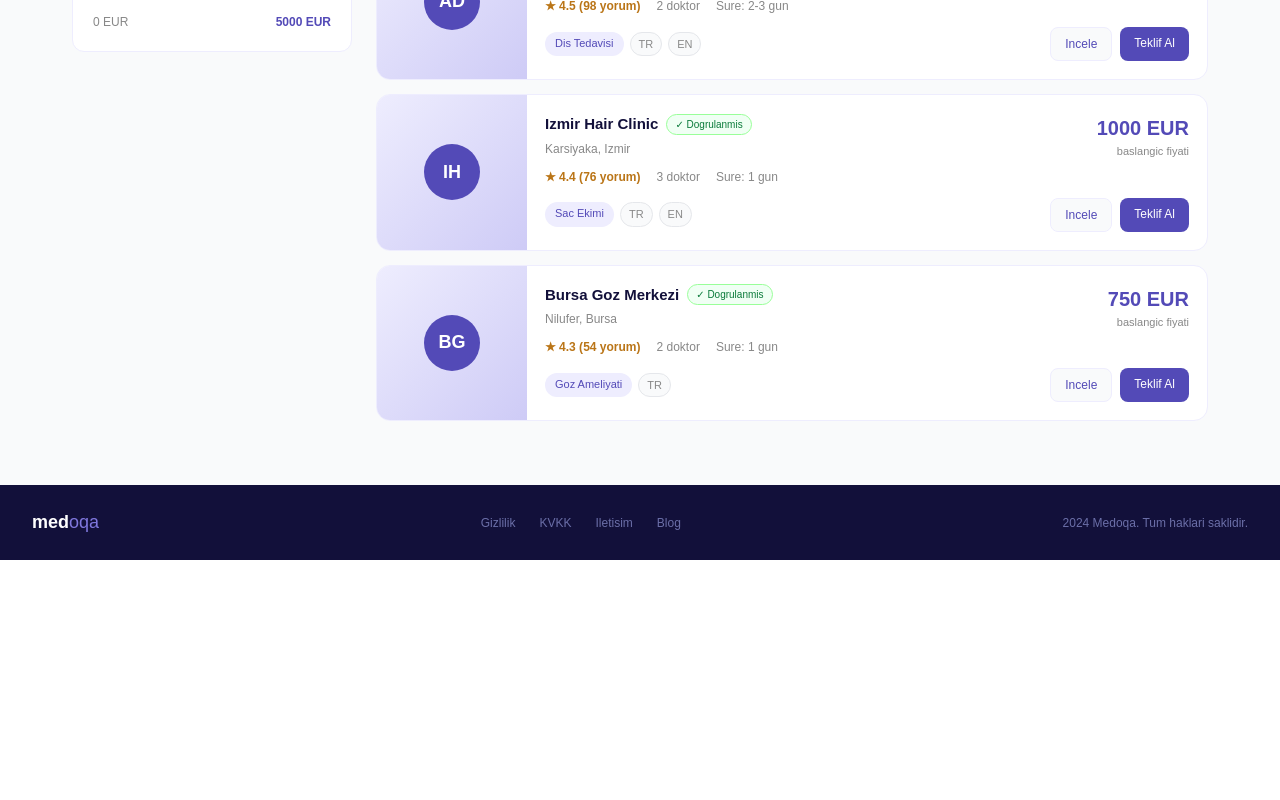
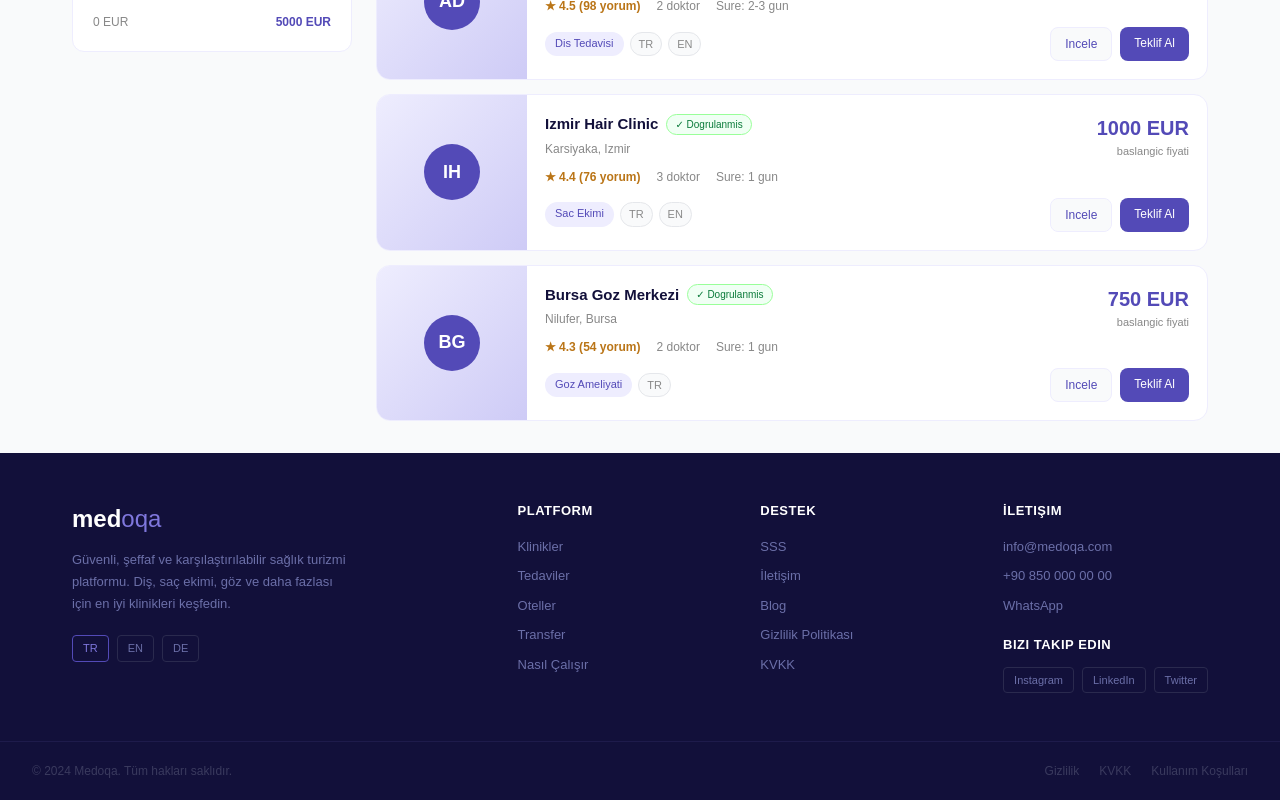
Before and after one commit to oznhaksever-source/Clinyo, a Next.js app: page /klinikler in a window 1280 px wide. Shown: the part 1319-2119 px from the top of the page. Before the commit the page ends 1879 px from the top, so only its background shows below. Built offline with nearby package versions, Linux system fonts and the light colour scheme.

Commit message:
footer tum sayfalara eklendi

```diff
--- a/app/giris/page.tsx
+++ b/app/giris/page.tsx
@@ -1,5 +1,6 @@
 "use client";
 import { useState } from "react";
+import Footer from "../components/Footer";
 
 export default function Giris() {
   const [mod, setMod] = useState("giris");
@@ -110,6 +111,7 @@
 
         </div>
       </div>
+      <Footer />
 
     </main>
   );
--- a/app/iletisim/page.tsx
+++ b/app/iletisim/page.tsx
@@ -1,5 +1,6 @@
 "use client";
 import Navbar from "../components/Navbar";
+import Footer from "../components/Footer";
 import { useState } from "react";
 
 export default function Iletisim() {
@@ -113,17 +114,7 @@
         </div>
       </div>
 
-      <footer style={{ background: "#12103a", padding: "24px 32px", display: "flex", justifyContent: "space-between", alignItems: "center" }}>
-        <div style={{ fontSize: "18px", fontWeight: 700, color: "#fff" }}>
-          med<span style={{ color: "#7F77DD", fontWeight: 300 }}>oqa</span>
-        </div>
-        <div style={{ display: "flex", gap: "24px" }}>
-          {["Gizlilik", "KVKK", "İletişim", "Blog"].map((l) => (
-            <a key={l} href="#" style={{ color: "#6b6fa8", fontSize: "12px", textDecoration: "none" }}>{l}</a>
-          ))}
-        </div>
-        <div style={{ fontSize: "12px", color: "#6b6fa8" }}>2024 Medoqa. Tüm hakları saklıdır.</div>
-      </footer>
+      <Footer />
 
     </main>
   );
--- a/app/karsilastir/page.tsx
+++ b/app/karsilastir/page.tsx
@@ -1,5 +1,6 @@
  "use client";
 import { useState } from "react";
+import Footer from "../components/Footer";
 
 export default function TeklifKarsilastir() {
   const [secilenTeklif, setSecilenTeklif] = useState("");
@@ -159,6 +160,7 @@
         )}
 
       </div>
+      <Footer />
     </main>
   );
 }
--- a/app/klinik/page.tsx
+++ b/app/klinik/page.tsx
@@ -1,4 +1,5 @@
  import Navbar from "../components/Navbar";
+ import Footer from "../components/Footer";
 export default function KlinikProfil() {
   const doktorlar = [
     { kisaltma: "AK", ad: "Dr. Ahmet Kaya", uzmanlik: "Implant Uzmani", deneyim: "15 yil" },
@@ -140,14 +141,7 @@
 
       </div>
 
-      <footer style={{ background: "#0a1628", padding: "20px 32px", display: "flex", justifyContent: "space-between", alignItems: "center", marginTop: "32px" }}>
-        <div style={{ color: "#fff", fontSize: "16px", fontWeight: 500 }}>med<span style={{ color: "#7F77DD", fontWeight: 300 }}>oqa</span></div>
-        <div style={{ display: "flex", gap: "20px" }}>
-          {["Gizlilik", "KVKK", "Iletisim", "Blog"].map((l) => (
-            <a key={l} href="#" style={{ color: "#5a7a9a", fontSize: "12px", textDecoration: "none" }}>{l}</a>
-          ))}
-        </div>
-      </footer>
+      <Footer />
 
     </main>
   );
--- a/app/klinikler/page.tsx
+++ b/app/klinikler/page.tsx
@@ -1,5 +1,6 @@
 "use client";
 import Navbar from "../components/Navbar";
+import Footer from "../components/Footer";
 import { useState } from "react";
 
 const tumKlinikler = [
@@ -224,17 +225,7 @@
         </div>
       </div>
 
-      <footer style={{ background: "#12103a", padding: "24px 32px", display: "flex", justifyContent: "space-between", alignItems: "center", marginTop: "32px" }}>
-        <div style={{ fontSize: "18px", fontWeight: 700, color: "#fff" }}>
-          med<span style={{ color: "#7F77DD", fontWeight: 300 }}>oqa</span>
-        </div>
-        <div style={{ display: "flex", gap: "24px" }}>
-          {["Gizlilik", "KVKK", "Iletisim", "Blog"].map((l) => (
-            <a key={l} href="#" style={{ color: "#6b6fa8", fontSize: "12px", textDecoration: "none" }}>{l}</a>
-          ))}
-        </div>
-        <div style={{ fontSize: "12px", color: "#6b6fa8" }}>2024 Medoqa. Tum haklari saklidir.</div>
-      </footer>
+      <Footer />
 
     </main>
   );
--- a/app/nasil-calisir/page.tsx
+++ b/app/nasil-calisir/page.tsx
@@ -1,4 +1,5 @@
 import Navbar from "../components/Navbar";
+import Footer from "../components/Footer";
 export default function nasılÇalışır() {
   const adımlar = [
     {
@@ -133,17 +134,7 @@
         </div>
       </section>
 
-      <footer style={{ background: "#12103a", padding: "24px 32px", display: "flex", justifyContent: "space-between", alignItems: "center", borderTop: "1px solid #1e1b4b" }}>
-        <div style={{ fontSize: "18px", fontWeight: 700, color: "#fff" }}>
-          med<span style={{ color: "#7F77DD", fontWeight: 300 }}>oqa</span>
-        </div>
-        <div style={{ display: "flex", gap: "24px" }}>
-          {["Gizlilik", "KVKK", "Iletisim", "Blog"].map((l) => (
-            <a key={l} href="#" style={{ color: "#6b6fa8", fontSize: "12px", textDecoration: "none" }}>{l}</a>
-          ))}
-        </div>
-        <div style={{ fontSize: "12px", color: "#6b6fa8" }}>2024 Medoqa. Tüm haklari saklidir.</div>
-      </footer>
+      <Footer />
 
     </main>
   );
--- a/app/oteller/page.tsx
+++ b/app/oteller/page.tsx
@@ -1,5 +1,6 @@
 "use client";
 import Navbar from "../components/Navbar";
+import Footer from "../components/Footer";
 import { useState } from "react";
 
 const tumOteller = [
@@ -186,17 +187,7 @@
         </div>
       </div>
 
-      <footer style={{ background: "#12103a", padding: "24px 32px", display: "flex", justifyContent: "space-between", alignItems: "center", marginTop: "32px" }}>
-        <div style={{ fontSize: "18px", fontWeight: 700, color: "#fff" }}>
-          med<span style={{ color: "#7F77DD", fontWeight: 300 }}>oqa</span>
-        </div>
-        <div style={{ display: "flex", gap: "24px" }}>
-          {["Gizlilik", "KVKK", "İletişim", "Blog"].map((l) => (
-            <a key={l} href="#" style={{ color: "#6b6fa8", fontSize: "12px", textDecoration: "none" }}>{l}</a>
-          ))}
-        </div>
-        <div style={{ fontSize: "12px", color: "#6b6fa8" }}>2024 Medoqa. Tüm hakları saklıdır.</div>
-      </footer>
+      <Footer />
 
     </main>
   );
--- a/app/sss/page.tsx
+++ b/app/sss/page.tsx
@@ -1,5 +1,6 @@
 "use client";
 import Navbar from "../components/Navbar";
+import Footer from "../components/Footer";
 import { useState } from "react";
 
 const kategoriler = [
@@ -101,17 +102,7 @@
         </div>
       </div>
 
-      <footer style={{ background: "#12103a", padding: "24px 32px", display: "flex", justifyContent: "space-between", alignItems: "center" }}>
-        <div style={{ fontSize: "18px", fontWeight: 700, color: "#fff" }}>
-          med<span style={{ color: "#7F77DD", fontWeight: 300 }}>oqa</span>
-        </div>
-        <div style={{ display: "flex", gap: "24px" }}>
-          {["Gizlilik", "KVKK", "İletişim", "Blog"].map((l) => (
-            <a key={l} href="#" style={{ color: "#6b6fa8", fontSize: "12px", textDecoration: "none" }}>{l}</a>
-          ))}
-        </div>
-        <div style={{ fontSize: "12px", color: "#6b6fa8" }}>2024 Medoqa. Tüm hakları saklıdır.</div>
-      </footer>
+      <Footer />
 
     </main>
   );
--- a/app/tedaviler/page.tsx
+++ b/app/tedaviler/page.tsx
@@ -1,5 +1,6 @@
 "use client";
 import Navbar from "../components/Navbar";
+import Footer from "../components/Footer";
 import { useState } from "react";
 
 const tedaviKategorileri = [
@@ -162,17 +163,7 @@
         </div>
       </div>
 
-      <footer style={{ background: "#12103a", padding: "24px 32px", display: "flex", justifyContent: "space-between", alignItems: "center", marginTop: "32px" }}>
-        <div style={{ fontSize: "18px", fontWeight: 700, color: "#fff" }}>
-          med<span style={{ color: "#7F77DD", fontWeight: 300 }}>oqa</span>
-        </div>
-        <div style={{ display: "flex", gap: "24px" }}>
-          {["Gizlilik", "KVKK", "Iletisim", "Blog"].map((l) => (
-            <a key={l} href="#" style={{ color: "#6b6fa8", fontSize: "12px", textDecoration: "none" }}>{l}</a>
-          ))}
-        </div>
-        <div style={{ fontSize: "12px", color: "#6b6fa8" }}>2024 Medoqa. Tum haklari saklidir.</div>
-      </footer>
+      <Footer />
 
     </main>
   );
--- a/app/teklif/page.tsx
+++ b/app/teklif/page.tsx
@@ -1,5 +1,6 @@
  "use client";
  import Navbar from "../components/Navbar";
+ import Footer from "../components/Footer";
 import { useState } from "react";
 
 export default function TeklifTalep() {
@@ -183,6 +184,7 @@
 
         </div>
       </div>
+      <Footer />
     </main>
   );
 }
--- a/app/transfer/page.tsx
+++ b/app/transfer/page.tsx
@@ -1,5 +1,6 @@
 "use client";
 import Navbar from "../components/Navbar";
+import Footer from "../components/Footer";
 import { useState } from "react";
 
 const transferler = [
```
